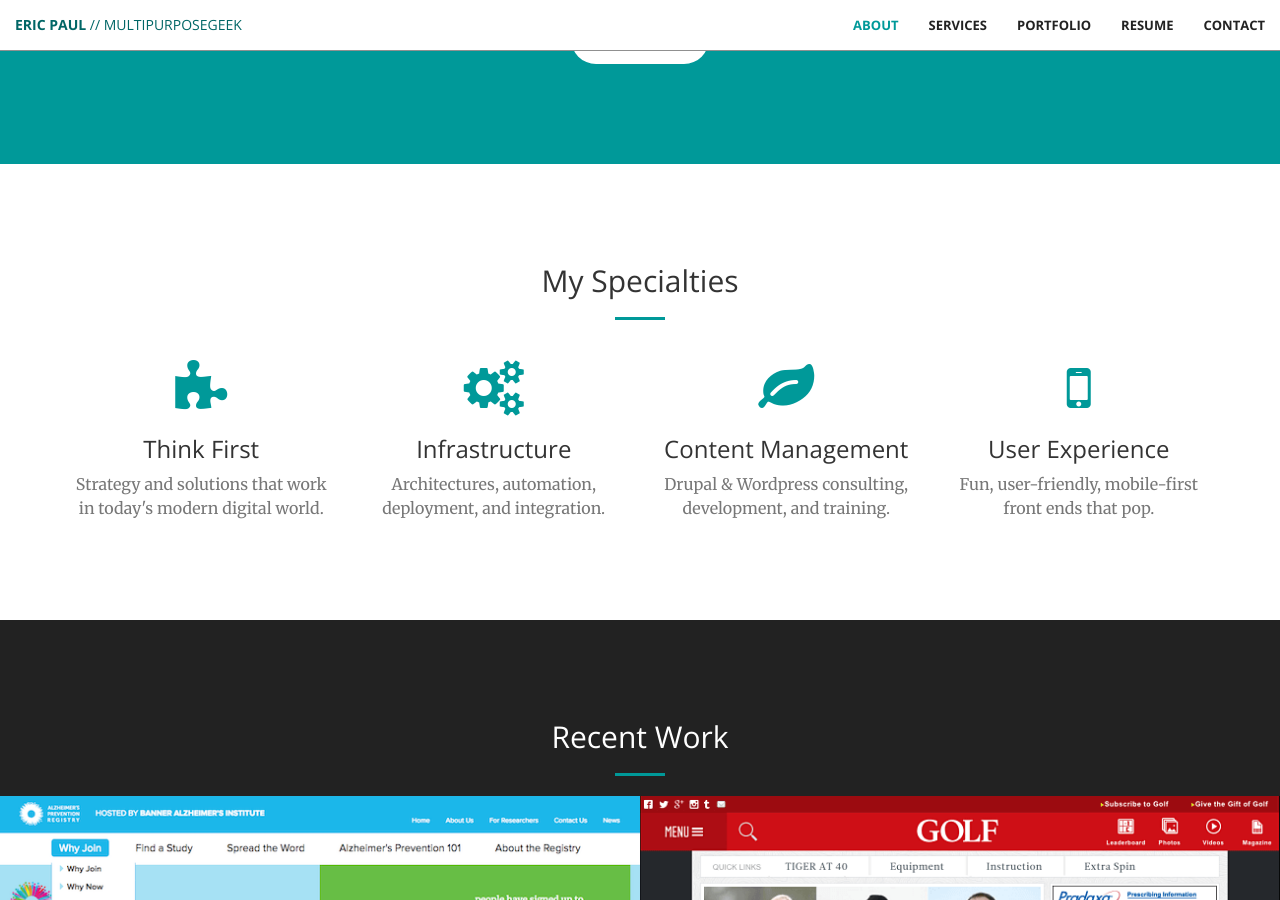
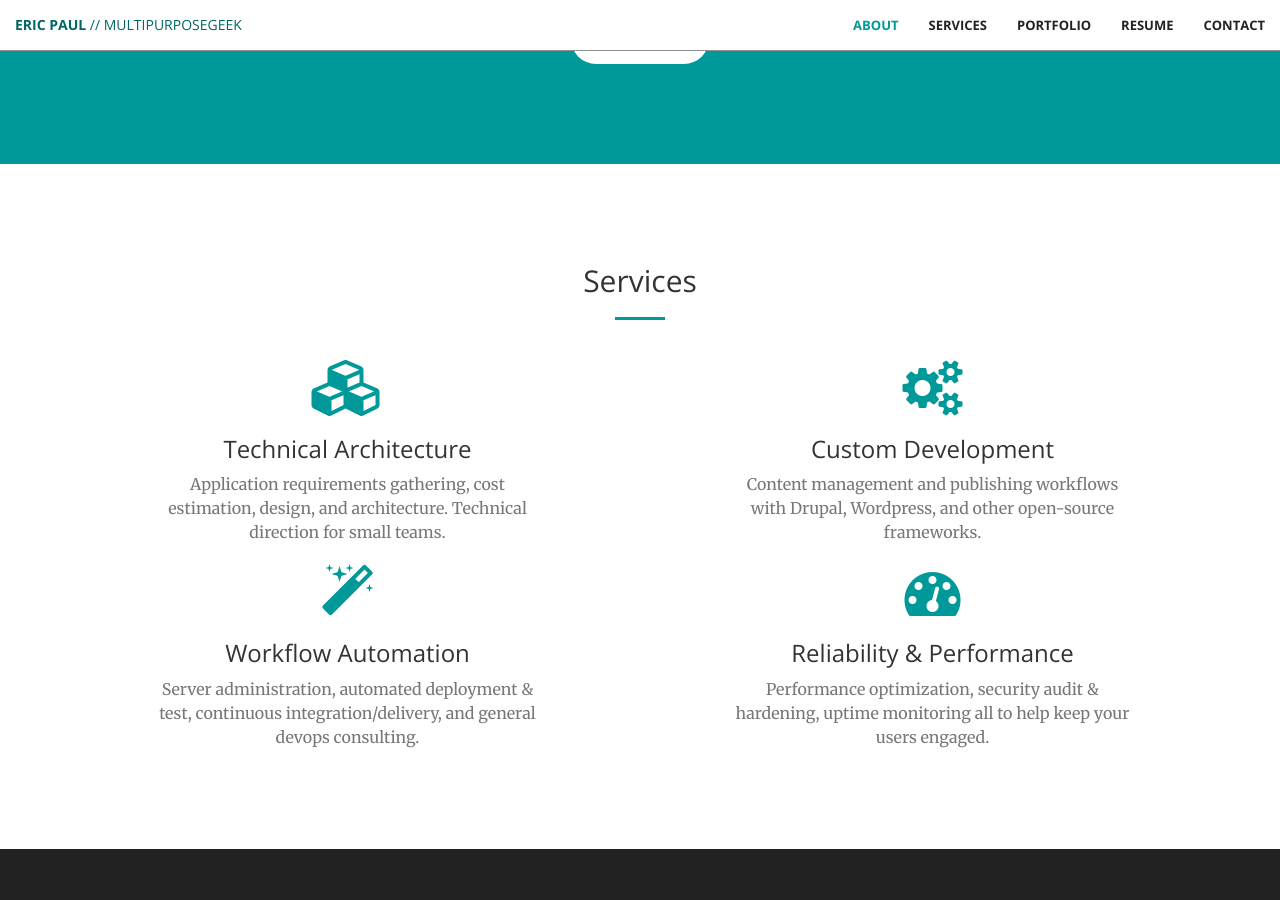
Before and after one commit to mpgeek/mpg.co, a Jekyll site: the page built from index.html, in a window 1280 px wide and 900 px high, scrolled down 1154 px. Built offline with Jekyll 4.4.1, drawn with Linux system fonts in a browser that asks for light colours.

Commit message:
Update services teasers.

```diff
--- a/_includes/services.html
+++ b/_includes/services.html
@@ -2,39 +2,39 @@
   <div class="container">
     <div class="row">
       <div class="col-lg-12 text-center">
-        <h2 class="section-heading">My Specialties</h2>
+        <h2 class="section-heading">Services</h2>
         <hr class="primary">
       </div>
     </div>
   </div>
   <div class="container">
     <div class="row">
-      <div class="col-lg-3 col-md-6 text-center">
+      <div class="col-md-6 text-center">
         <div class="service-box">
-          <i class="fa fa-4x fa-puzzle-piece wow bounceIn text-primary" data-wow-delay=".3s"></i>
-          <h3>Think First</h3>
-          <p class="text-muted">Strategy and solutions that work in today's modern digital world.</p>
+          <i class="fa fa-4x fa-cubes wow bounceIn text-primary" data-wow-delay=".1s"></i>
+          <h3>Technical Architecture</h3>
+          <p class="text-muted">Application requirements gathering, cost estimation, design, and architecture. Technical direction for small teams.</p>
         </div>
       </div>
-      <div class="col-lg-3 col-md-6 text-center">
+      <div class="col-md-6 text-center">
         <div class="service-box">
-          <i class="fa fa-4x fa-gears wow bounceIn text-primary" data-wow-delay=".1s"></i>
-          <h3>Infrastructure</h3>
-          <p class="text-muted">Architectures, automation, deployment, and integration.</p>
+          <i class="fa fa-4x fa-cogs wow bounceIn text-primary" data-wow-delay=".2s"></i>
+          <h3>Custom Development</h3>
+          <p class="text-muted">Content management and publishing workflows with Drupal, Wordpress, and other open-source frameworks.</p>
         </div>
       </div>
-      <div class="col-lg-3 col-md-6 text-center">
+      <div class="col-md-6 text-center">
         <div class="service-box">
-          <i class="fa fa-4x fa-leaf wow bounceIn text-primary"></i>
-          <h3>Content Management</h3>
-          <p class="text-muted">Drupal &amp; Wordpress consulting, development, and training.</p>
+          <i class="fa fa-4x fa-magic wow bounceIn text-primary" data-wow-delay=".3s"></i>
+          <h3>Workflow Automation</h3>
+          <p class="text-muted">Server administration, automated deployment &amp; test, continuous integration/delivery, and general devops consulting.</p>
         </div>
       </div>
-      <div class="col-lg-3 col-md-6 text-center">
+      <div class="col-md-6 text-center">
         <div class="service-box">
-          <i class="fa fa-4x fa-mobile-phone wow bounceIn text-primary" data-wow-delay=".2s"></i>
-          <h3>User Experience</h3>
-          <p class="text-muted">Fun, user-friendly, mobile-first front ends that pop.</p>
+          <i class="fa fa-4x fa-tachometer wow bounceIn text-primary" data-wow-delay=".4s"></i>
+          <h3>Reliability &amp; Performance</h3>
+          <p class="text-muted">Performance optimization, security audit & hardening, uptime monitoring all to help keep your users engaged.</p>
         </div>
       </div>
     </div>
```
